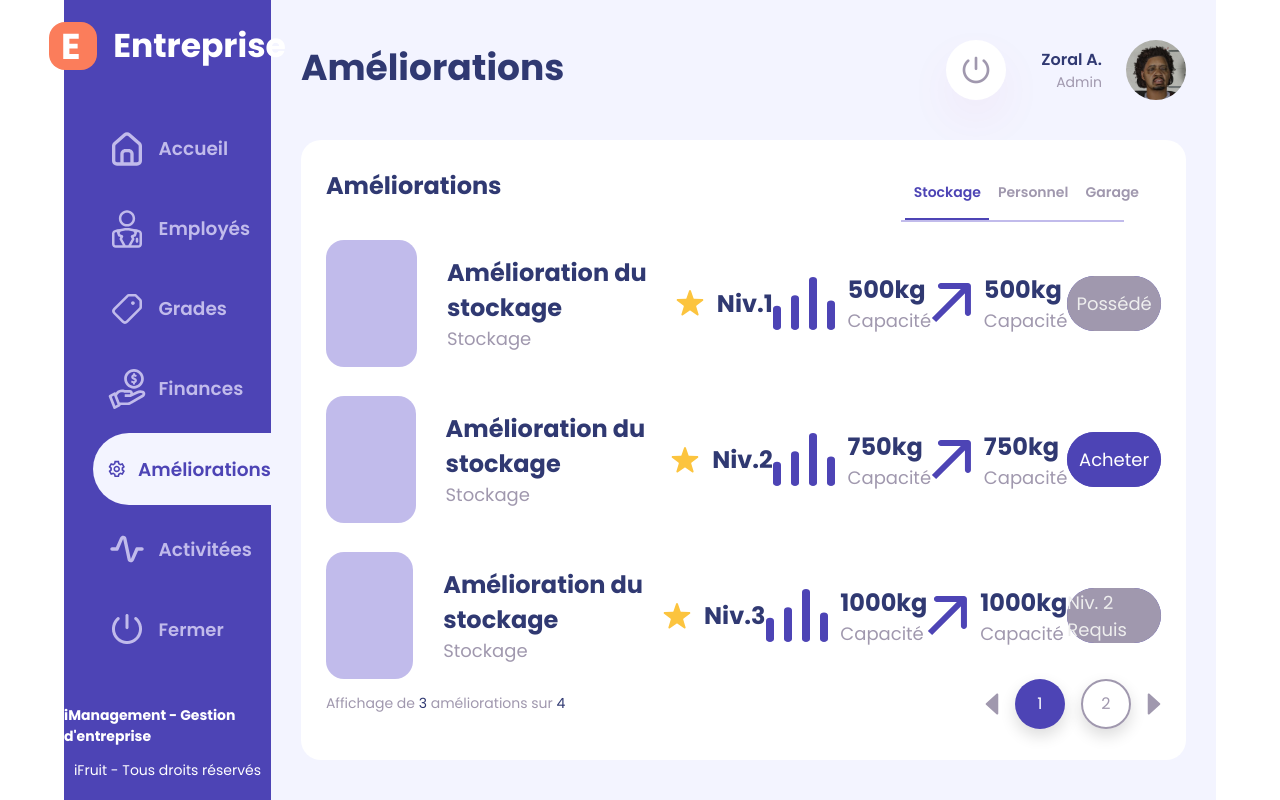
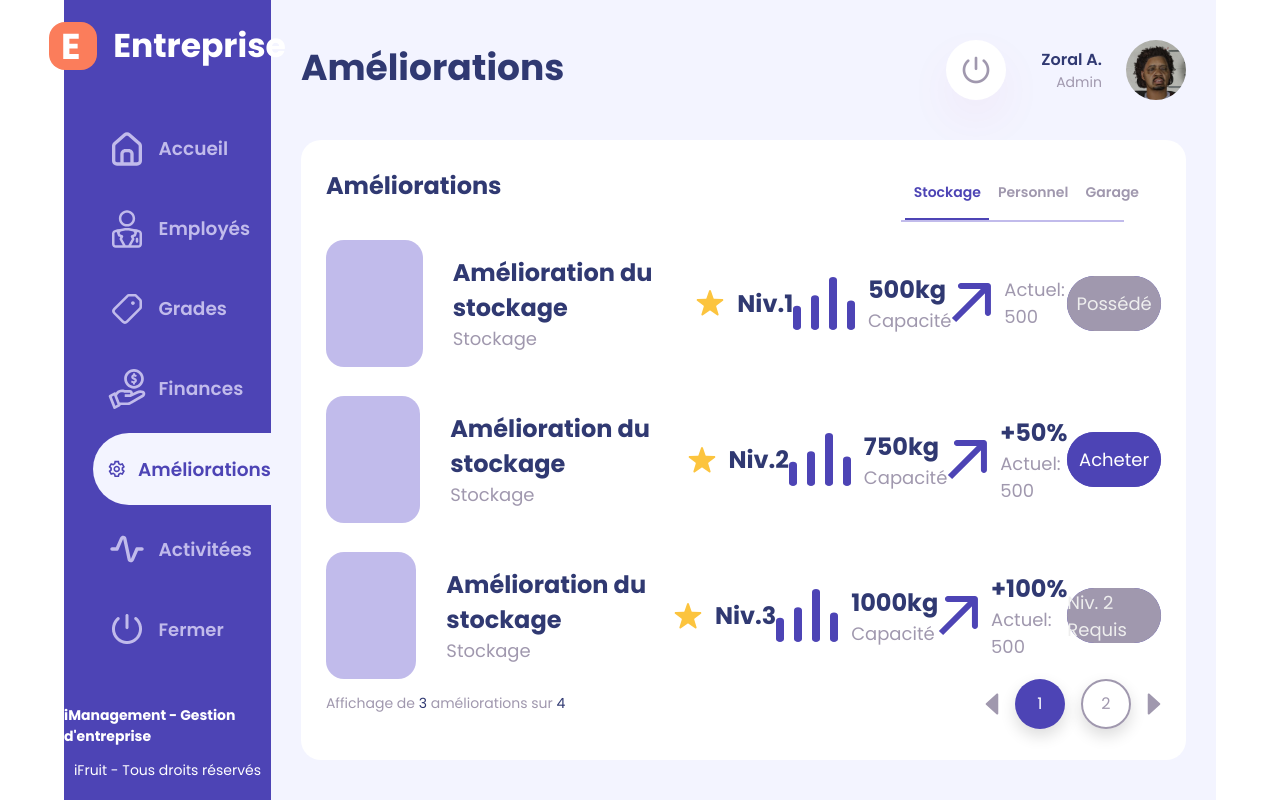
Before and after one commit to Tryade-projects/triade-dashboard, a React (Vite) app: page /improvements in a window 1280 px wide. Built offline with nearby package versions, Linux system fonts and the light colour scheme.

Commit message:
Ajout des pourcentages pour chaque améliorations

```diff
--- a/fakeCompanyData.json
+++ b/fakeCompanyData.json
@@ -8,9 +8,9 @@
     ],
     "actualCapacity":[
         {
-            "actualStockageCapacity":"250",
-            "actualPersonnelCapacity":"10",
-            "actualGarageCapactiy":"5"
+            "actualStockage":500,
+            "actualPersonnel":10,
+            "actualGarage":6
         }
     ]
 }
--- a/fakeImprovements.json
+++ b/fakeImprovements.json
@@ -5,6 +5,7 @@
         "title":"Amélioration du stockage",
         "level":1,
         "capacity":"500kg",
+        "capacityData":500,
         "category":"stockage"
 
     },
@@ -14,6 +15,7 @@
         "title":"Amélioration du stockage",
         "level":2,
         "capacity":"750kg",
+        "capacityData":750,
         "category":"stockage"
 
     },
@@ -23,6 +25,7 @@
         "title":"Amélioration du stockage",
         "level":3,
         "capacity":"1000kg",
+        "capacityData":1000,
         "category":"stockage"
 
     },
@@ -32,7 +35,18 @@
         "title":"Amélioration du stockage",
         "level":4,
         "capacity":"1250kg",
+        "capacityData":1250,
         "category":"stockage"
+
+    },
+    {
+        "id":1,
+        "image":"",
+        "title":"Amélioration du personnel",
+        "level":1,
+        "capacity":"15",
+        "capacityData":15,
+        "category":"personnel"
 
     },
     {
@@ -40,34 +54,38 @@
         "image":"",
         "title":"Amélioration du personnel",
         "level":1,
-        "capacity":"900kg",
+        "capacity":"20",
+        "capacityData":20,
         "category":"personnel"
+
+    },
+    {
+        "id":1,
+        "image":"",
+        "title":"Amélioration du garage",
+        "level":1,
+        "capacity":"4",
+        "capacityData":4,
+        "category":"garage"
+
+    },
+    {
+        "id":2,
+        "image":"",
+        "title":"Amélioration du garage",
+        "level":2,
+        "capacity":"6",
+        "capacityData":6,
+        "category":"garage"
 
     },
     {
         "id":3,
         "image":"",
         "title":"Amélioration du garage",
-        "level":1,
-        "capacity":"600kg",
-        "category":"garage"
-
-    },
-    {
-        "id":4,
-        "image":"",
-        "title":"Amélioration du garage",
-        "level":2,
-        "capacity":"1200kg",
-        "category":"garage"
-
-    },
-    {
-        "id":5,
-        "image":"",
-        "title":"Amélioration du garage",
         "level":3,
-        "capacity":"1800kg",
+        "capacity":"7",
+        "capacityData":7,
         "category":"garage"
 
     }
--- a/src/pages/Improvements/Improvements.jsx
+++ b/src/pages/Improvements/Improvements.jsx
@@ -64,6 +64,21 @@ const Improvements = () => {
     return companyData.improvement[0][`actualLvlImprovement${category}`];
   }
 
+  function getActualCapacity(category){
+    return companyData.actualCapacity[0][`actual${category}`] ;
+  }
+
+  function percentageOfimprovement(category, capacityData){
+    let actualValue = companyData.actualCapacity[0][`actual${category}`];
+    console.log(capacityData);
+    if(capacityData>actualValue){
+      let data = ((capacityData - actualValue) / actualValue) * 100;
+      data = Math.round(data);
+      return "+" + data + "%";
+    }
+  }
+
+
 
 
 
@@ -100,8 +115,8 @@ const Improvements = () => {
                   <div className='flexGrow2'>
                     <div><img src={arrow} alt="" /></div>
                     <div className='flexColumn'>
-                      <h2>{improvement.capacity}</h2>
-                      <h4>Capacité</h4>
+                      <h2>{percentageOfimprovement(category, improvement.capacityData)}</h2>
+                      <h4>Actuel: {getActualCapacity(category)}</h4>
                     </div>
                   </div>
                   {/* Render the ButtonBuy component and pass in relevant props */}
```
